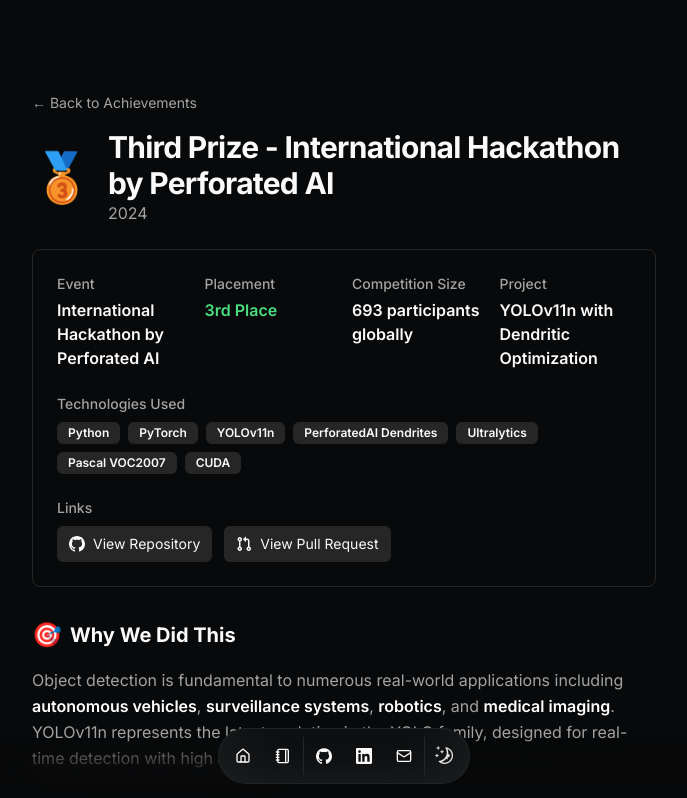
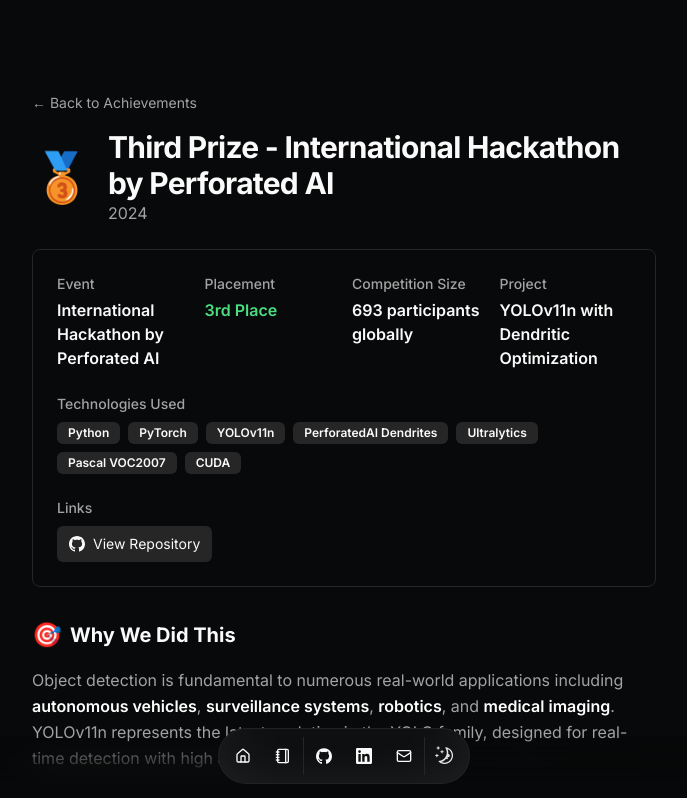
Before and after one commit to harshtripathi272/portfolio, a Next.js app: page /achievements/perforated-ai-hackathon in a window 1280 px wide. Shown: the top 798 px of the page, without its empty margins (296-983 px from the left). Built offline with nearby package versions, Linux system fonts and the light colour scheme.

Commit message:
Update page.tsx

```diff
--- a/src/app/achievements/[slug]/page.tsx
+++ b/src/app/achievements/[slug]/page.tsx
@@ -363,6 +363,7 @@
   }
 
   const isPerforatedAI = achievement.slug === "perforated-ai-hackathon";
+  const isSafeWander = achievement.slug === "student-innovators-without-borders";
 
   return (
     <main className="flex flex-col min-h-[100dvh] space-y-10">
@@ -458,17 +459,30 @@
                       View Repository
                     </Link>
                   )}
-                  {achievement.links.pr && (
+                  {"devpost" in achievement.links && achievement.links.devpost && (
                     <Link
-                      href={achievement.links.pr}
+                      href={achievement.links.devpost}
                       target="_blank"
                       rel="noopener noreferrer"
                       className="inline-flex items-center gap-2 text-sm bg-secondary hover:bg-secondary/80 px-3 py-2 rounded-md transition-colors"
                     >
-                      <svg className="size-4" viewBox="0 0 16 16" fill="currentColor">
-                        <path fillRule="evenodd" d="M7.177 3.073L9.573.677A.25.25 0 0110 .854v4.792a.25.25 0 01-.427.177L7.177 3.427a.25.25 0 010-.354zM3.75 2.5a.75.75 0 100 1.5.75.75 0 000-1.5zm-2.25.75a2.25 2.25 0 113 2.122v5.256a2.251 2.251 0 11-1.5 0V5.372A2.25 2.25 0 011.5 3.25zM11 2.5h-1V4h1a1 1 0 011 1v5.628a2.251 2.251 0 101.5 0V5A2.5 2.5 0 0011 2.5zm1 10.25a.75.75 0 111.5 0 .75.75 0 01-1.5 0zM3.75 12a.75.75 0 100 1.5.75.75 0 000-1.5z"/>
+                      <svg className="size-4" viewBox="0 0 24 24" fill="currentColor">
+                        <path d="M6.002 1.61L0 12.004L6.002 22.39h11.996L24 12.004L17.998 1.61H6.002zm1.593 4.084h3.947c3.605 0 6.276 1.695 6.276 6.31c0 4.436-3.21 6.302-6.456 6.302H7.595V5.694zm2.517 2.449v7.714h1.241c2.646 0 3.862-1.55 3.862-3.861c.009-2.569-1.096-3.853-3.767-3.853H10.112z"/>
                       </svg>
-                      View Pull Request
+                      View on Devpost
+                    </Link>
+                  )}
+                  {"demo" in achievement.links && achievement.links.demo && (
+                    <Link
+                      href={achievement.links.demo}
+                      target="_blank"
+                      rel="noopener noreferrer"
+                      className="inline-flex items-center gap-2 text-sm bg-red-600 hover:bg-red-700 text-white px-3 py-2 rounded-md transition-colors"
+                    >
+                      <svg className="size-4" viewBox="0 0 24 24" fill="currentColor">
+                        <path d="M23.498 6.186a3.016 3.016 0 0 0-2.122-2.136C19.505 3.545 12 3.545 12 3.545s-7.505 0-9.377.505A3.017 3.017 0 0 0 .502 6.186C0 8.07 0 12 0 12s0 3.93.502 5.814a3.016 3.016 0 0 0 2.122 2.136c1.871.505 9.376.505 9.376.505s7.505 0 9.377-.505a3.015 3.015 0 0 0 2.122-2.136C24 15.93 24 12 24 12s0-3.93-.502-5.814zM9.545 15.568V8.432L15.818 12l-6.273 3.568z"/>
+                      </svg>
+                      Watch Demo
                     </Link>
                   )}
                 </div>
@@ -486,25 +500,11 @@
           </BlurFade>
         )}
 
-        {/* Generic content for other achievements */}
-        {!isPerforatedAI && achievement.longDescription && (
+        {/* Detailed Content for SafeWander */}
+        {isSafeWander && (
           <BlurFade delay={BLUR_FADE_DELAY * 4}>
-            <div className="mt-8 rounded-lg border bg-card p-6">
-              <h2 className="text-xl font-bold mb-4">About</h2>
-              <p className="text-muted-foreground leading-relaxed">
-                {achievement.longDescription}
-              </p>
-
-              {achievement.details.highlights.length > 0 && (
-                <div className="mt-6">
-                  <h3 className="text-lg font-semibold mb-3">Key Highlights</h3>
-                  <ul className="list-disc list-inside space-y-2 text-muted-foreground">
-                    {achievement.details.highlights.map((highlight, idx) => (
-                      <li key={idx}>{highlight}</li>
-                    ))}
-                  </ul>
-                </div>
-              )}
+            <div className="mt-8">
+              <SafeWanderContent />
             </div>
           </BlurFade>
         )}
```
